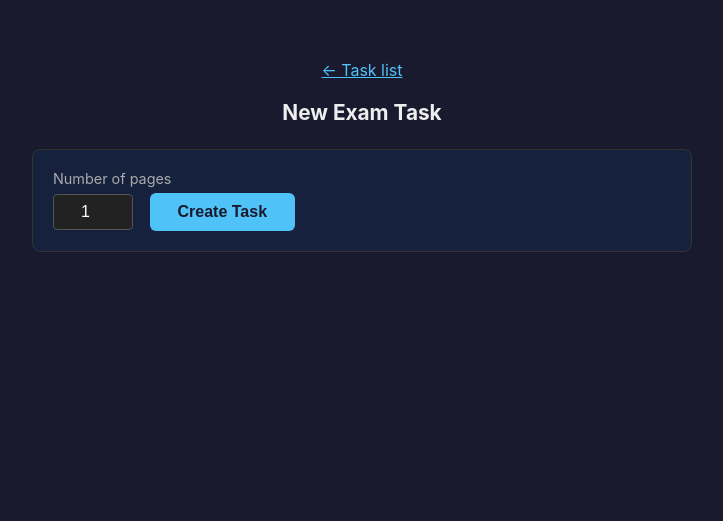
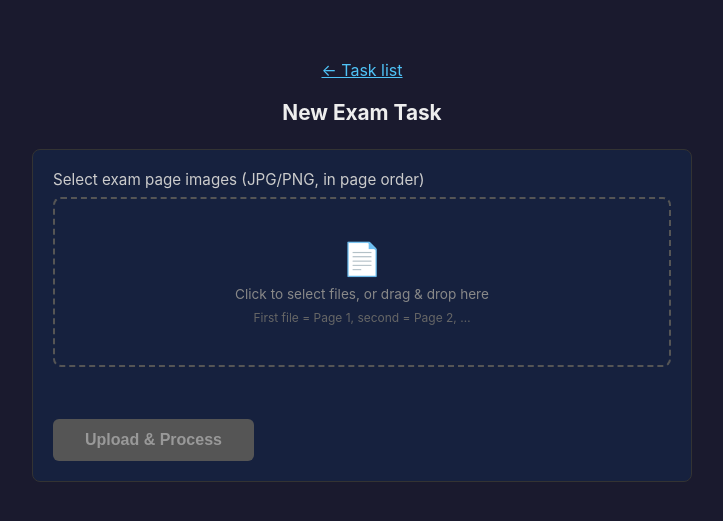
Before and after one commit to yi2003/Paper2MD, a FastAPI app: page / in a window 1280 px wide. Shown: the top 521 px of the page, without its empty margins (278-1001 px from the left). Run offline with FastAPI, Linux system fonts and the light colour scheme; some libraries are stand-ins or nearby versions.

Commit message:
Simplify task creation: remove page count, support multi-file upload
- create_task() no longer requires page count; pages added dynamically
- POST /tasks drops the 'pages' form param
- POST /tasks/{task_id}/pages accepts multiple files at once, auto-indexes
- Upload UI simplified to drag-and-drop multi-file selector + single button

Co-Authored-By: Claude <noreply@anthropic.com>

```diff
--- a/frontend_service/main.py
+++ b/frontend_service/main.py
@@ -131,67 +131,94 @@ async def serve_raw_page(task_id: str, page_index: int):
 # ---------------------------------------------------------------------------
 
 @app.post("/tasks")
-async def create_task(pages: int = Form(...)):
+async def create_task():
     """Create a new frontend task. Returns the task_id."""
-    if pages < 1 or pages > 50:
-        raise HTTPException(400, "pages must be between 1 and 50")
-    task_id = await models.create_task(pages)
-    return JSONResponse({"task_id": task_id, "pages": pages}, status_code=201)
+    task_id = await models.create_task()
+    return JSONResponse({"task_id": task_id}, status_code=201)
 
 
 @app.post("/tasks/{task_id}/pages")
-async def upload_page(
+async def upload_pages(
     task_id: str,
-    index: int,
-    file: UploadFile = File(...),
+    files: list[UploadFile] = File(...),
 ):
-    """Upload a single page image. Forwards to OCR service immediately."""
+    """Upload one or more page images. Each file becomes a page, auto-indexed.
+    Forwards to OCR service immediately."""
     # Validate task exists
     task = await models.get_task(task_id)
     if task is None:
         raise HTTPException(404, "Task not found")
 
-    if index < 0 or index >= len(task["pages"]):
-        raise HTTPException(400, f"index must be 0–{len(task['pages']) - 1}")
+    if len(files) > 50:
+        raise HTTPException(400, "Maximum 50 files per upload")
 
-    page = task["pages"][index]
-    if page["status"] not in ("awaiting_upload", "failed"):
-        raise HTTPException(409, f"Page {index} already uploaded (status: {page['status']})")
+    results = []
+    # Determine starting index: count existing pages
+    next_index = len(task["pages"])
 
-    # Validate and possibly convert image
-    suffix = Path(file.filename or "page.jpg").suffix.lower()
-    allowed = {".jpg", ".jpeg", ".png"}
-    if suffix not in allowed:
-        raise HTTPException(415, f"Unsupported type: {suffix}")
+    for i, file in enumerate(files):
+        page_index = next_index + i
 
-    image_data = await file.read()
-    if suffix == ".png":
-        image_data = _convert_png_to_jpeg(image_data, file.filename or "page.png")
+        # Validate and possibly convert image
+        suffix = Path(file.filename or "page.jpg").suffix.lower()
+        allowed = {".jpg", ".jpeg", ".png"}
+        if suffix not in allowed:
+            results.append({
+                "page_index": page_index,
+                "filename": file.filename,
+                "status": "error",
+                "error": f"Unsupported type: {suffix}",
+            })
+            continue
 
-    # Save original for retry
-    page_dir = UPLOADS_DIR / task_id
-    page_dir.mkdir(parents=True, exist_ok=True)
-    page_path = page_dir / f"page_{index}.jpg"
-    page_path.write_bytes(image_data)
-    print(f"  Saved original: {page_path} ({len(image_data):,} bytes)", file=sys.stderr)
-    try:
-        r = requests.post(
-            f"{OCR_SERVICE_URL}/tasks",
-            files={"file": (f"page_{index}.jpg", image_data, "image/jpeg")},
-            timeout=30,
-        )
-        r.raise_for_status()
-        ocr_data = r.json()
-    except requests.RequestException as e:
-        raise HTTPException(502, f"OCR service unavailable: {e}")
+        image_data = await file.read()
+        if suffix == ".png":
+            image_data = _convert_png_to_jpeg(image_data, file.filename or "page.png")
 
-    ocr_task_id = ocr_data["task_id"]
-    await models.register_page_ocr(task_id, index, ocr_task_id)
+        # Add page slot to DB
+        await models.add_page(task_id, page_index)
+
+        # Save original for retry
+        page_dir = UPLOADS_DIR / task_id
+        page_dir.mkdir(parents=True, exist_ok=True)
+        page_path = page_dir / f"page_{page_index}.jpg"
+        page_path.write_bytes(image_data)
+        print(f"  Saved original: {page_path} ({len(image_data):,} bytes)", file=sys.stderr)
+
+        try:
+            r = requests.post(
+                f"{OCR_SERVICE_URL}/tasks",
+                files={"file": (f"page_{page_index}.jpg", image_data, "image/jpeg")},
+                timeout=30,
+            )
+            r.raise_for_status()
+            ocr_data = r.json()
+        except requests.RequestException as e:
+            results.append({
+                "page_index": page_index,
+                "filename": file.filename,
+                "status": "error",
+                "error": f"OCR service unavailable: {e}",
+            })
+            # Mark page as failed so user can retry
+            await models.update_page_result(page_index, task_id, "failed")
+            continue
+
+        ocr_task_id = ocr_data["task_id"]
+        await models.register_page_ocr(task_id, page_index, ocr_task_id)
+
+        results.append({
+            "page_index": page_index,
+            "ocr_task_id": ocr_task_id,
+            "filename": file.filename,
+            "status": "pending",
+        })
 
     return JSONResponse({
-        "page_index": index,
-        "ocr_task_id": ocr_task_id,
-        "status": "pending",
+        "task_id": task_id,
+        "pages_uploaded": len([r for r in results if r["status"] == "pending"]),
+        "pages_failed": len([r for r in results if r["status"] == "error"]),
+        "results": results,
     })
 
 
--- a/frontend_service/templates/upload.html
+++ b/frontend_service/templates/upload.html
@@ -9,23 +9,38 @@
   body { font-family: -apple-system, system-ui, sans-serif; background: #1a1a2e; color: #eee; max-width: 700px; margin: 40px auto; padding: 20px; }
   h1 { text-align: center; margin-bottom: 24px; font-size: 1.3em; }
   .card { background: #16213e; border: 1px solid #333; border-radius: 8px; padding: 20px; margin-bottom: 16px; }
-  label { display: block; margin-bottom: 6px; font-size: 0.9em; color: #aaa; }
+  label { display: block; margin-bottom: 8px; font-size: 0.95em; color: #ccc; }
   input, button { font-size: 1em; }
-  input[type=number] { width: 80px; padding: 8px; border-radius: 4px; border: 1px solid #555; background: #222; color: #fff; text-align: center; }
-  button { padding: 10px 28px; border: none; border-radius: 6px; cursor: pointer; font-weight: 600; }
+  button { padding: 12px 32px; border: none; border-radius: 6px; cursor: pointer; font-weight: 600; }
   .btn-primary { background: #4fc3f7; color: #1a1a2e; }
   .btn-primary:hover { background: #29b6f6; }
-  .btn-secondary { background: #444; color: #ddd; margin-left: 8px; }
-  .btn-secondary:hover { background: #555; }
-  .file-inputs { margin-top: 12px; }
-  .file-row { display: flex; align-items: center; gap: 10px; margin-bottom: 8px; }
-  .file-row span { min-width: 60px; font-size: 0.9em; color: #888; }
-  .file-row input[type=file] { flex: 1; padding: 8px; border-radius: 4px; border: 1px solid #555; background: #222; color: #fff; }
-  .file-row .status { min-width: 80px; font-size: 0.8em; }
+  .btn-primary:disabled { background: #555; color: #999; cursor: not-allowed; }
+  .drop-zone {
+    border: 2px dashed #555;
+    border-radius: 8px;
+    padding: 40px 20px;
+    text-align: center;
+    cursor: pointer;
+    transition: border-color 0.2s, background 0.2s;
+  }
+  .drop-zone:hover, .drop-zone.dragover { border-color: #4fc3f7; background: rgba(79,195,247,0.05); }
+  .drop-zone p { color: #888; margin-top: 8px; font-size: 0.85em; }
+  .drop-zone .icon { font-size: 2em; }
+  #fileInput { display: none; }
+  .file-list { margin-top: 12px; }
+  .file-row { display: flex; align-items: center; gap: 8px; padding: 8px 12px; margin-bottom: 4px; background: #222; border-radius: 4px; }
+  .file-row .name { flex: 1; font-size: 0.9em; overflow: hidden; text-overflow: ellipsis; white-space: nowrap; }
+  .file-row .remove { color: #f77; cursor: pointer; font-weight: bold; padding: 2px 8px; }
+  .file-row .remove:hover { color: #f44; }
+  .file-row .size { color: #888; font-size: 0.8em; min-width: 60px; text-align: right; }
+  #status { margin-top: 12px; font-size: 0.9em; min-height: 24px; }
   .status-ok { color: #4caf50; }
   .status-err { color: #f77; }
   .nav { text-align: center; margin-bottom: 20px; }
   .nav a { color: #4fc3f7; }
+  .progress { margin-top: 12px; }
+  .progress-bar { width: 100%; height: 6px; background: #333; border-radius: 3px; overflow: hidden; margin-top: 8px; }
+  .progress-bar-fill { height: 100%; background: #4fc3f7; transition: width 0.3s; border-radius: 3px; }
 </style>
 </head>
 <body>
@@ -34,90 +49,141 @@
 <h1>New Exam Task</h1>
 
 <div class="card">
-  <label for="pages">Number of pages</label>
-  <input type="number" id="pages" value="1" min="1" max="50">
-  <button class="btn-primary" onclick="createTask()" style="margin-left:12px;">Create Task</button>
-  <span id="createStatus" style="margin-left:12px;font-size:0.85em;"></span>
-</div>
-
-<div class="card" id="uploadCard" style="display:none;">
-  <h3 style="margin-bottom:12px;">Upload pages (in order — first upload = page 1)</h3>
-  <div class="file-inputs" id="fileInputs"></div>
-  <div style="margin-top:12px;">
-    <button class="btn-primary" onclick="uploadAll()">Upload All Pages</button>
-    <span id="uploadStatus" style="margin-left:12px;font-size:0.85em;"></span>
+  <label>Select exam page images (JPG/PNG, in page order)</label>
+  <div class="drop-zone" id="dropZone" onclick="document.getElementById('fileInput').click()">
+    <div class="icon">📄</div>
+    <p>Click to select files, or drag & drop here</p>
+    <p style="font-size:0.75em;color:#666;">First file = Page 1, second = Page 2, …</p>
   </div>
+  <input type="file" id="fileInput" accept=".jpg,.jpeg,.png" multiple onchange="handleFiles(this.files)">
+  <div class="file-list" id="fileList"></div>
+  <div class="progress" id="progressArea" style="display:none;">
+    <div class="progress-bar"><div class="progress-bar-fill" id="progressFill" style="width:0%"></div></div>
+    <div id="progressText" style="margin-top:6px;font-size:0.85em;color:#888;"></div>
+  </div>
+  <div id="status"></div>
+  <button class="btn-primary" id="uploadBtn" onclick="uploadAll()" disabled style="margin-top:16px;">Upload &amp; Process</button>
 </div>
 
 <script>
-let taskId = null;
+let selectedFiles = [];
 
-async function createTask() {
-  const pages = +document.getElementById('pages').value;
-  const form = new FormData();
-  form.append('pages', pages);
-
-  const r = await fetch('/tasks', { method: 'POST', body: form });
-  const d = await r.json();
-  taskId = d.task_id;
-
-  document.getElementById('createStatus').textContent = `Task ${taskId} created`;
-  document.getElementById('createStatus').className = 'status-ok';
-
-  // Build file inputs
-  const container = document.getElementById('fileInputs');
-  container.innerHTML = '';
-  for (let i = 0; i < pages; i++) {
-    const row = document.createElement('div');
-    row.className = 'file-row';
-    row.innerHTML = `
-      <span>Page ${i + 1}</span>
-      <input type="file" id="file_${i}" accept=".jpg,.jpeg,.png">
-      <span class="status" id="fileStatus_${i}"></span>
-    `;
-    container.appendChild(row);
-  }
-  document.getElementById('uploadCard').style.display = 'block';
+function handleFiles(files) {
+  selectedFiles = Array.from(files).filter(f => {
+    const ext = f.name.split('.').pop().toLowerCase();
+    return ['jpg','jpeg','png'].includes(ext);
+  });
+  renderFileList();
 }
 
+function renderFileList() {
+  const container = document.getElementById('fileList');
+  const btn = document.getElementById('uploadBtn');
+  if (selectedFiles.length === 0) {
+    container.innerHTML = '';
+    btn.disabled = true;
+    return;
+  }
+  btn.disabled = false;
+  container.innerHTML = selectedFiles.map((f, i) => `
+    <div class="file-row" draggable="true">
+      <span style="color:#4fc3f7;min-width:24px;">${i + 1}.</span>
+      <span class="name">${f.name}</span>
+      <span class="size">${formatSize(f.size)}</span>
+      <span class="remove" onclick="removeFile(${i})" title="Remove">✕</span>
+    </div>
+  `).join('');
+}
+
+function removeFile(i) {
+  selectedFiles.splice(i, 1);
+  renderFileList();
+}
+
+function formatSize(bytes) {
+  if (bytes < 1024) return bytes + ' B';
+  if (bytes < 1024*1024) return (bytes/1024).toFixed(1) + ' KB';
+  return (bytes/(1024*1024)).toFixed(1) + ' MB';
+}
+
+// Drag & drop
+const dropZone = document.getElementById('dropZone');
+dropZone.addEventListener('dragover', e => { e.preventDefault(); dropZone.classList.add('dragover'); });
+dropZone.addEventListener('dragleave', () => dropZone.classList.remove('dragover'));
+dropZone.addEventListener('drop', e => {
+  e.preventDefault();
+  dropZone.classList.remove('dragover');
+  handleFiles(e.dataTransfer.files);
+});
+
+// Drag reorder within file list
+const fileList = document.getElementById('fileList');
+fileList.addEventListener('dragstart', e => {
+  const row = e.target.closest('.file-row');
+  if (row) { e.dataTransfer.setData('text/plain', row.querySelector('.name').textContent); row.classList.add('dragging'); }
+});
+fileList.addEventListener('dragend', e => {
+  const row = e.target.closest('.file-row');
+  if (row) row.classList.remove('dragging');
+});
+
 async function uploadAll() {
-  const pages = +document.getElementById('pages').value;
-  document.getElementById('uploadStatus').textContent = 'Uploading...';
+  if (selectedFiles.length === 0) return;
 
-  for (let i = 0; i < pages; i++) {
-    const input = document.getElementById(`file_${i}`);
-    const status = document.getElementById(`fileStatus_${i}`);
-    if (!input.files.length) {
-      status.textContent = 'no file';
-      status.className = 'status status-err';
-      continue;
+  const btn = document.getElementById('uploadBtn');
+  const status = document.getElementById('status');
+  const progressArea = document.getElementById('progressArea');
+  const progressFill = document.getElementById('progressFill');
+  const progressText = document.getElementById('progressText');
+
+  btn.disabled = true;
+  status.textContent = 'Creating task...';
+  status.className = '';
+  progressArea.style.display = 'block';
+
+  try {
+    // Step 1: Create task
+    const createR = await fetch('/tasks', { method: 'POST' });
+    if (!createR.ok) throw new Error('Failed to create task');
+    const { task_id } = await createR.json();
+
+    // Step 2: Upload all files at once
+    const form = new FormData();
+    for (const f of selectedFiles) {
+      form.append('files', f);
     }
 
-    const form = new FormData();
-    form.append('file', input.files[0]);
+    status.textContent = `Uploading ${selectedFiles.length} page(s)...`;
+    progressFill.style.width = '30%';
+    progressText.textContent = 'Uploading images...';
 
-    try {
-      const r = await fetch(`/tasks/${taskId}/pages?index=${i}`, { method: 'POST', body: form });
-      const d = await r.json();
-      if (r.ok) {
-        status.textContent = '✓ uploaded';
-        status.className = 'status status-ok';
-      } else {
-        status.textContent = d.detail || 'error';
-        status.className = 'status status-err';
-      }
-    } catch (e) {
-      status.textContent = e.message;
-      status.className = 'status status-err';
+    const uploadR = await fetch(`/tasks/${task_id}/pages`, { method: 'POST', body: form });
+    if (!uploadR.ok) {
+      const err = await uploadR.json();
+      throw new Error(err.detail || 'Upload failed');
     }
+
+    const result = await uploadR.json();
+    progressFill.style.width = '100%';
+    progressText.textContent = `✓ ${result.pages_uploaded} pages submitted for OCR`;
+
+    if (result.pages_failed > 0) {
+      status.className = 'status-err';
+      status.innerHTML = `${result.pages_uploaded} uploaded, ${result.pages_failed} failed. <a href="/tasks/${task_id}" style="color:#4fc3f7;">View task →</a>`;
+    } else {
+      status.className = 'status-ok';
+      status.innerHTML = `All ${result.pages_uploaded} pages processing. <a href="/tasks/${task_id}" style="color:#4fc3f7;">View task →</a>`;
+    }
+
+    // Auto-redirect after a short delay
+    setTimeout(() => { window.location.href = `/tasks/${task_id}`; }, 1500);
+
+  } catch (e) {
+    status.textContent = 'Error: ' + e.message;
+    status.className = 'status-err';
+    btn.disabled = false;
+    progressArea.style.display = 'none';
   }
-
-  document.getElementById('uploadStatus').textContent = 'Done! ';
-  const link = document.createElement('a');
-  link.href = `/tasks/${taskId}`;
-  link.textContent = 'View task status →';
-  link.style.color = '#4fc3f7';
-  document.getElementById('uploadStatus').appendChild(link);
 }
 </script>
 </body>
```
Also changed, not shown: frontend_service/models.py (+12 -7 lines).
